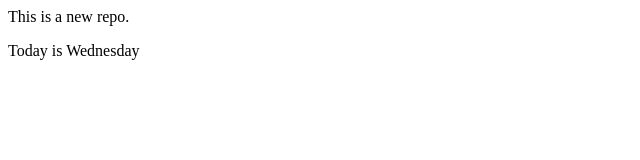
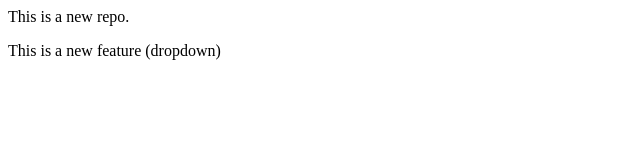
Before and after one commit to Ramit-Khurana/LocalRepo, a plain HTML site: page index.html in a window 1280 px wide. Shown: the full height of the page, 0-640 px from the left. Drawn offline with Linux system fonts and the light colour scheme.

Commit message:
testing new features

```diff
--- a/index.html
+++ b/index.html
@@ -1,4 +1,4 @@
 <p> This is a new repo.<p>
 <p>
-    Today is Wednesday
+    This is a new feature (dropdown)
 </p>
```
